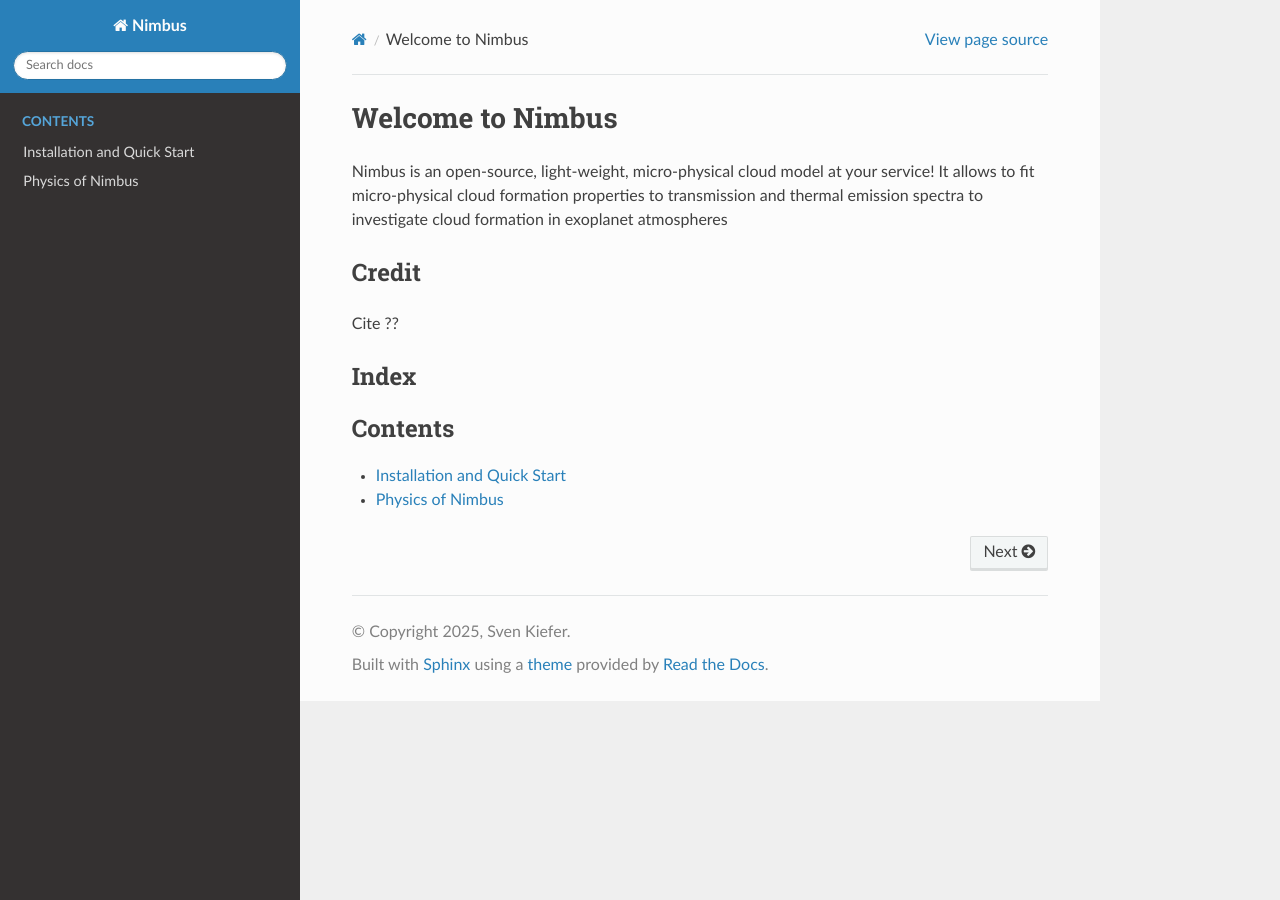
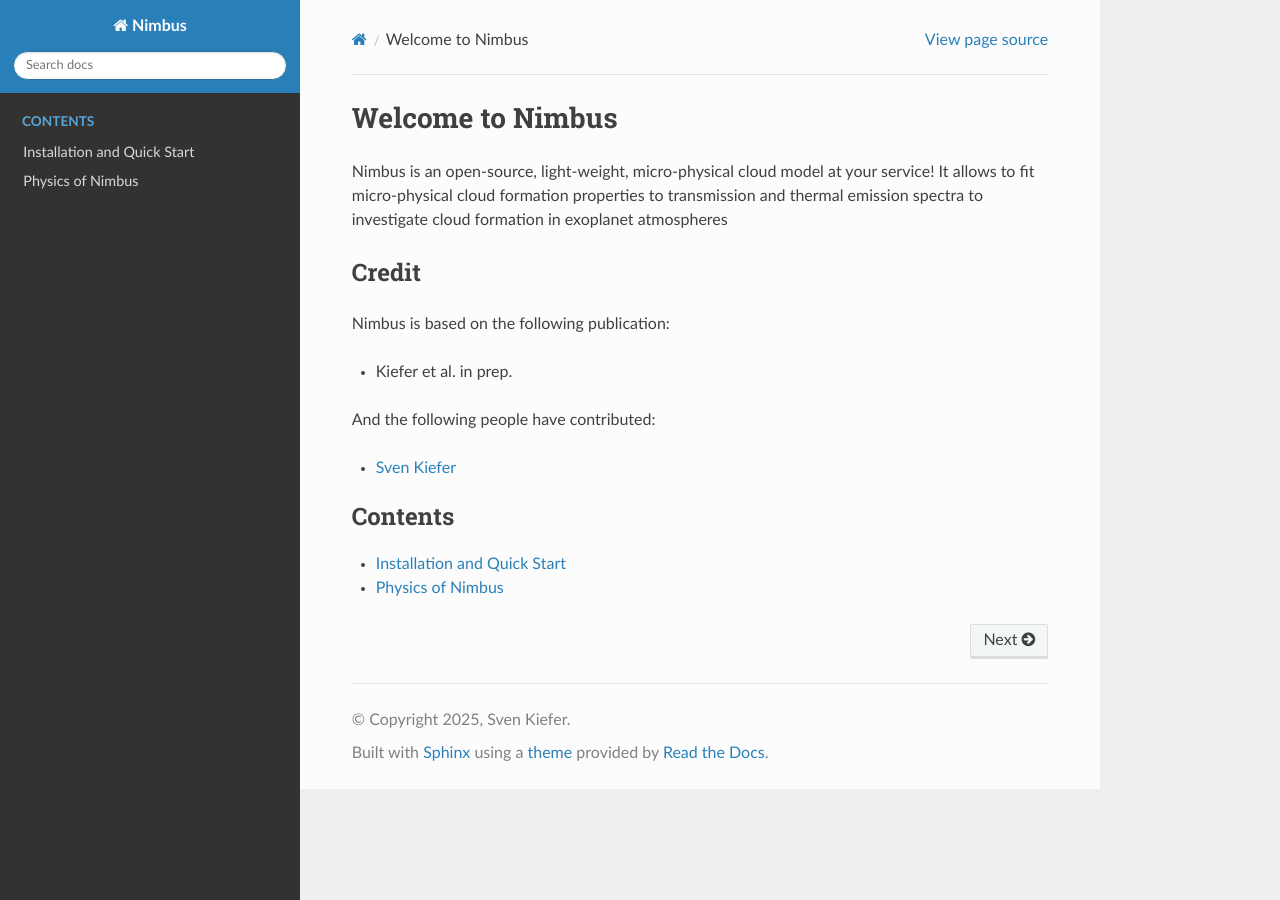
Before and after one commit to Kiefersv/Nimbus, a Sphinx documentation site: the page built from docs/index.rst, in a window 1280 px wide. Built offline with Sphinx 7.4.7 and the Read the Docs theme 3.1.0, drawn with Linux system fonts in a browser that asks for light colours.

Commit message:
starting on docs

```diff
--- a/docs/index.rst
+++ b/docs/index.rst
@@ -4,10 +4,14 @@ Nimbus is an open-source, light-weight, micro-physical cloud model at your servi
 
 Credit
 ------
-Cite ??
+Nimbus is based on the following publication:
 
-Index
------
+- Kiefer et al. in prep.
+
+And the following people have contributed:
+
+- `Sven Kiefer <https://https://kiefersv.github.io/>`_
+
 .. toctree::
    :maxdepth: 1
    :caption: Contents
```
